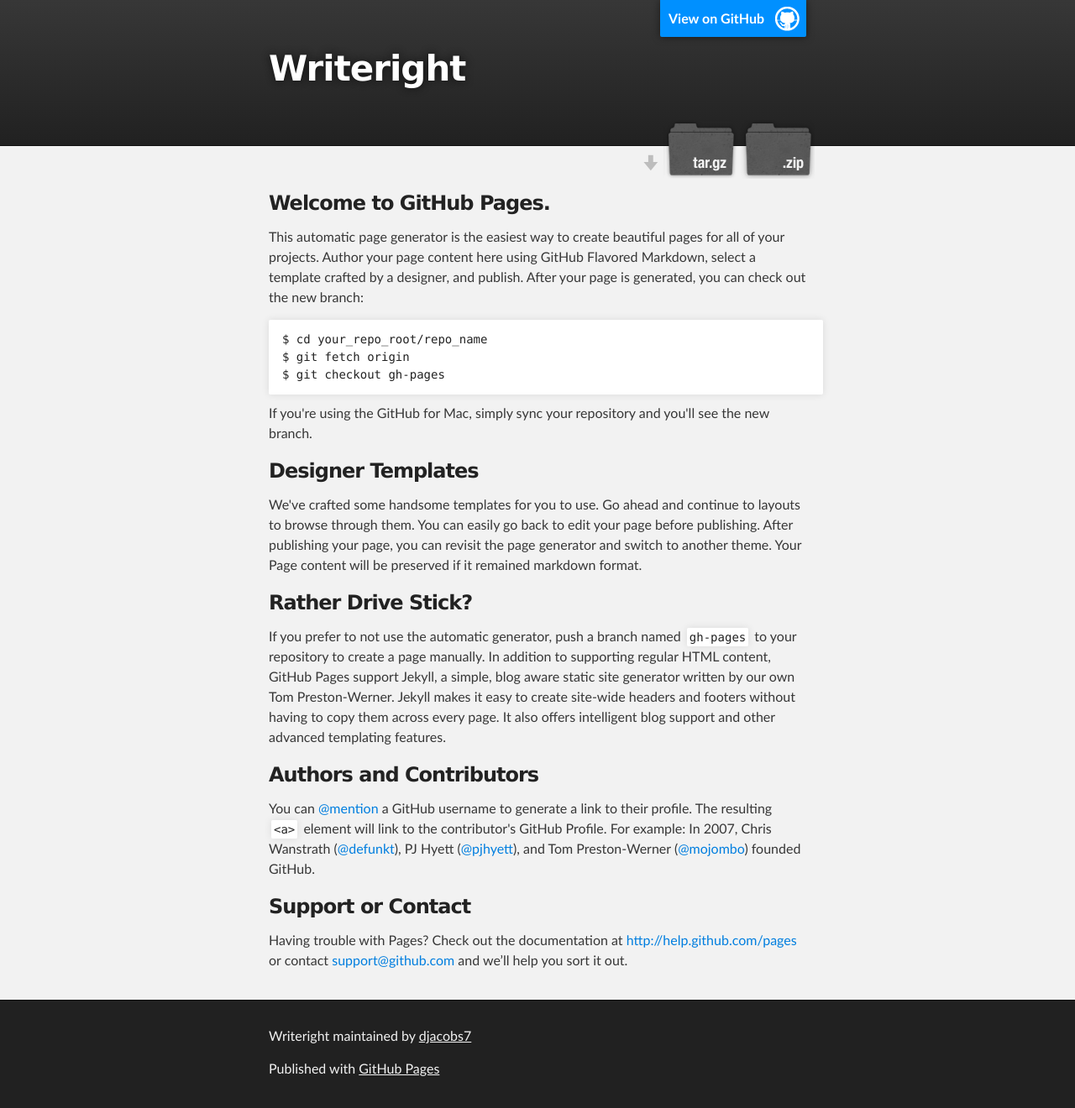
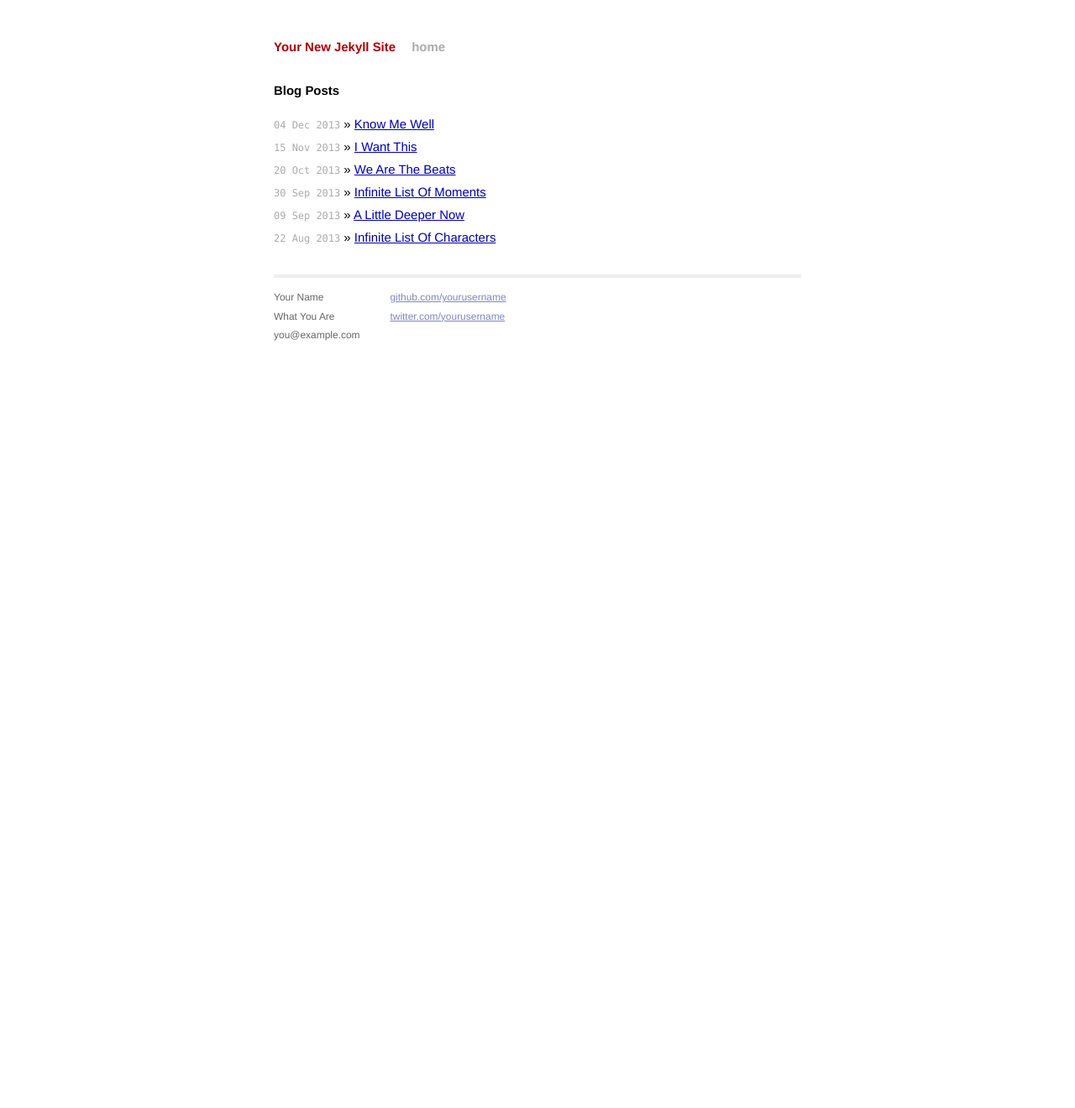
Before and after one commit to djacobs7/writeright, a Jekyll site: the page built from index.html, in a window 1280 px wide. Shown: the whole page at 84% size. Built offline with Jekyll 4.4.1, drawn with Linux system fonts in a browser that asks for light colours; Markdown is read by kramdown in place of the engine named in the settings; after the commit the page ends 945 px from its top, so only the background shows below that.

Commit message:
moving along

```diff
--- a/_config.yml
+++ b/_config.yml
@@ -1,3 +1,4 @@
 name: Your New Jekyll Site
 markdown: redcarpet
 pygments: true
+baseurl: writeright
--- a/index.html
+++ b/index.html
@@ -1,79 +1,13 @@
-<!DOCTYPE html>
-<html>
+---
+layout: default
+title: Your New Jekyll Site
+---
 
-  <head>
-    <meta charset='utf-8' />
-    <meta http-equiv="X-UA-Compatible" content="chrome=1" />
-    <meta name="description" content="Writeright : " />
-
-    <link rel="stylesheet" type="text/css" media="screen" href="stylesheets/stylesheet.css">
-
-    <title>Writeright</title>
-  </head>
-
-  <body>
-
-    <!-- HEADER -->
-    <div id="header_wrap" class="outer">
-        <header class="inner">
-          <a id="forkme_banner" href="https://github.com/djacobs7/writeright">View on GitHub</a>
-
-          <h1 id="project_title">Writeright</h1>
-          <h2 id="project_tagline"></h2>
-
-            <section id="downloads">
-              <a class="zip_download_link" href="https://github.com/djacobs7/writeright/zipball/master">Download this project as a .zip file</a>
-              <a class="tar_download_link" href="https://github.com/djacobs7/writeright/tarball/master">Download this project as a tar.gz file</a>
-            </section>
-        </header>
-    </div>
-
-    <!-- MAIN CONTENT -->
-    <div id="main_content_wrap" class="outer">
-      <section id="main_content" class="inner">
-        <h3>
-<a name="welcome-to-github-pages" class="anchor" href="#welcome-to-github-pages"><span class="octicon octicon-link"></span></a>Welcome to GitHub Pages.</h3>
-
-<p>This automatic page generator is the easiest way to create beautiful pages for all of your projects. Author your page content here using GitHub Flavored Markdown, select a template crafted by a designer, and publish. After your page is generated, you can check out the new branch:</p>
-
-<pre><code>$ cd your_repo_root/repo_name
-$ git fetch origin
-$ git checkout gh-pages
-</code></pre>
-
-<p>If you're using the GitHub for Mac, simply sync your repository and you'll see the new branch.</p>
-
-<h3>
-<a name="designer-templates" class="anchor" href="#designer-templates"><span class="octicon octicon-link"></span></a>Designer Templates</h3>
-
-<p>We've crafted some handsome templates for you to use. Go ahead and continue to layouts to browse through them. You can easily go back to edit your page before publishing. After publishing your page, you can revisit the page generator and switch to another theme. Your Page content will be preserved if it remained markdown format.</p>
-
-<h3>
-<a name="rather-drive-stick" class="anchor" href="#rather-drive-stick"><span class="octicon octicon-link"></span></a>Rather Drive Stick?</h3>
-
-<p>If you prefer to not use the automatic generator, push a branch named <code>gh-pages</code> to your repository to create a page manually. In addition to supporting regular HTML content, GitHub Pages support Jekyll, a simple, blog aware static site generator written by our own Tom Preston-Werner. Jekyll makes it easy to create site-wide headers and footers without having to copy them across every page. It also offers intelligent blog support and other advanced templating features.</p>
-
-<h3>
-<a name="authors-and-contributors" class="anchor" href="#authors-and-contributors"><span class="octicon octicon-link"></span></a>Authors and Contributors</h3>
-
-<p>You can <a href="https://github.com/blog/821" class="user-mention">@mention</a> a GitHub username to generate a link to their profile. The resulting <code>&lt;a&gt;</code> element will link to the contributor's GitHub Profile. For example: In 2007, Chris Wanstrath (<a href="https://github.com/defunkt" class="user-mention">@defunkt</a>), PJ Hyett (<a href="https://github.com/pjhyett" class="user-mention">@pjhyett</a>), and Tom Preston-Werner (<a href="https://github.com/mojombo" class="user-mention">@mojombo</a>) founded GitHub.</p>
-
-<h3>
-<a name="support-or-contact" class="anchor" href="#support-or-contact"><span class="octicon octicon-link"></span></a>Support or Contact</h3>
-
-<p>Having trouble with Pages? Check out the documentation at <a href="http://help.github.com/pages">http://help.github.com/pages</a> or contact <a href="mailto:support@github.com">support@github.com</a> and we’ll help you sort it out.</p>
-      </section>
-    </div>
-
-    <!-- FOOTER  -->
-    <div id="footer_wrap" class="outer">
-      <footer class="inner">
-        <p class="copyright">Writeright maintained by <a href="https://github.com/djacobs7">djacobs7</a></p>
-        <p>Published with <a href="http://pages.github.com">GitHub Pages</a></p>
-      </footer>
-    </div>
-
-
-
-  </body>
-</html>
+<div id="home">
+  <h1>Blog Posts</h1>
+  <ul class="posts">
+    {% for post in site.posts %}
+      <li><span>{{ post.date | date_to_string }}</span> &raquo; <a href="{{ post.url }}">{{ post.title }}</a></li>
+    {% endfor %}
+  </ul>
+</div>
```
